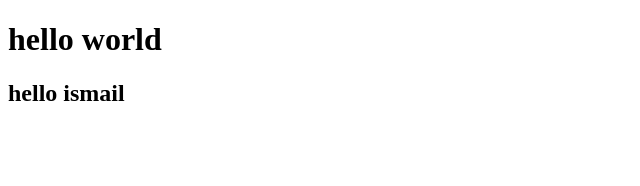
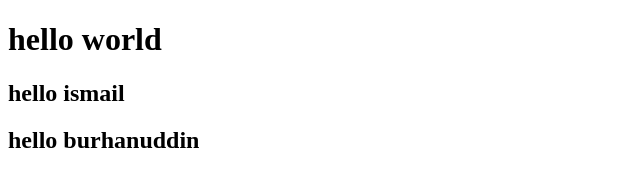
Before and after one commit to ismailhunaid/netlify-basics, a website: page public/index.html in a window 1280 px wide. Shown: the whole page, without its empty margins (0-640 px from the left). Drawn offline with Linux system fonts and the light colour scheme.

Commit message:
name chnge

```diff
--- a/public/index.html
+++ b/public/index.html
@@ -8,6 +8,7 @@
 <body>
     <h1> hello world </h1>
     <h2> hello ismail </h2>
+    <h2> hello burhanuddin</h2>
 
 </body>
 </html>
```
